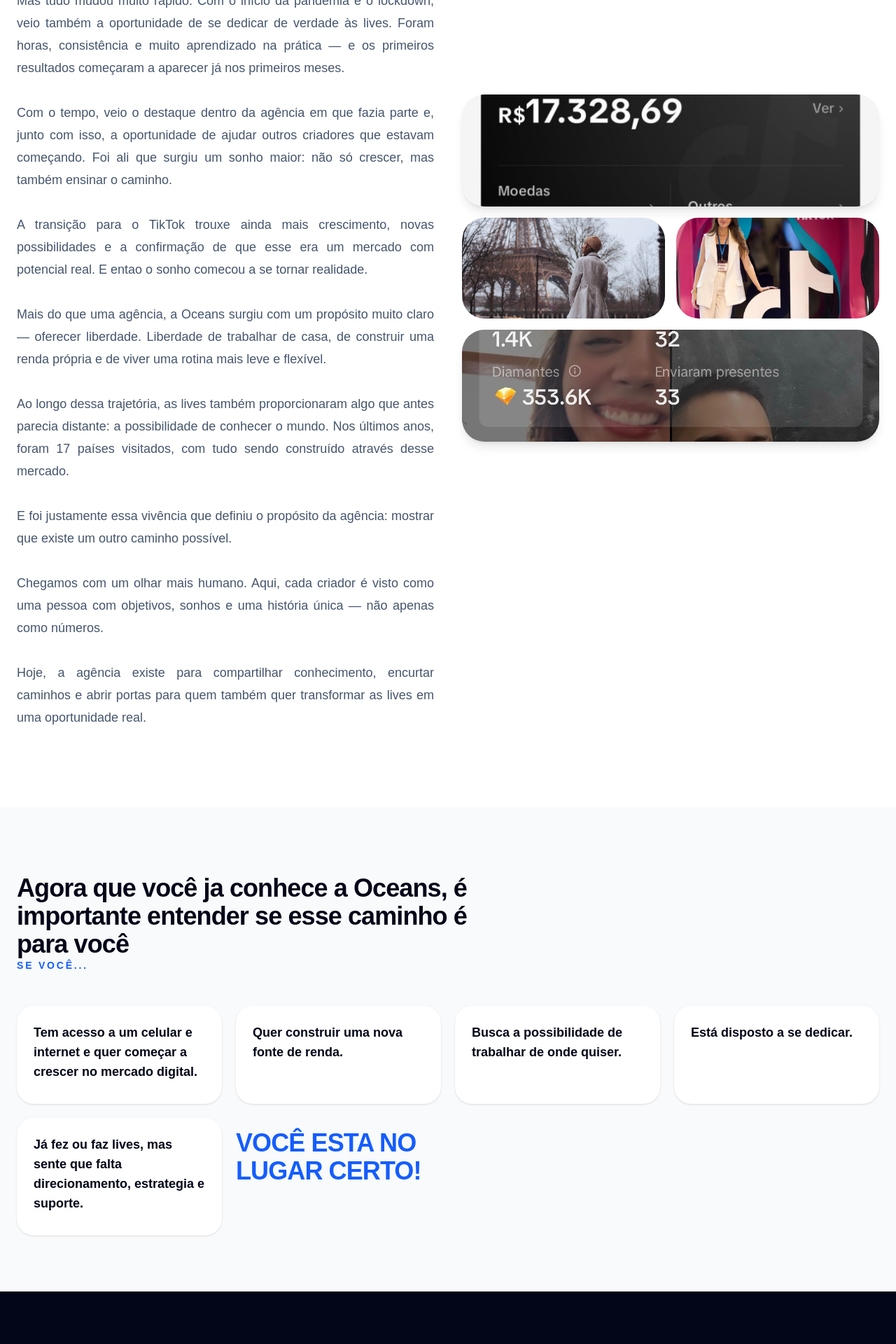
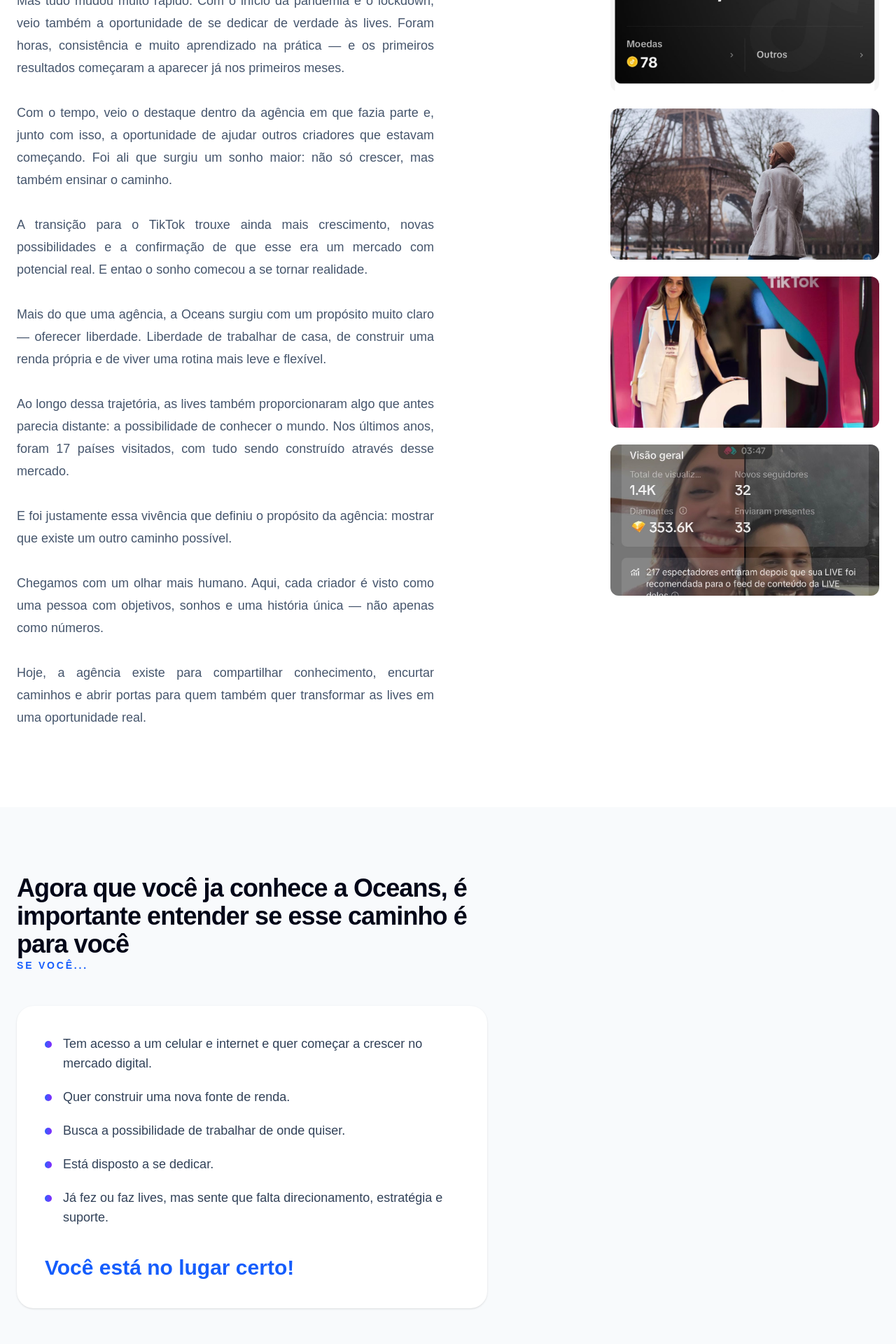
Before and after one commit to adineves/agencia-oceans, a React (Vite) app: page / in a window 1280 px wide. Shown: the part 2160-4080 px from the top of the page at 70% size. Built offline with nearby package versions, Linux system fonts and the light colour scheme.

Commit message:
Add files via upload

```diff
--- a/src/App.jsx
+++ b/src/App.jsx
@@ -24,6 +24,17 @@ export default function App() {
     );
 
     window.open(`https://wa.me/${number}?text=${msg}`, "_blank");
+  };
+
+  const showMaintenance = () => {
+  const msg = document.createElement("div");
+  msg.innerText = "Área de login em manutenção";
+  msg.className =
+    "fixed top-6 left-1/2 -translate-x-1/2 bg-black text-white px-6 py-3 rounded-full shadow-lg z-50";
+
+  document.body.appendChild(msg);
+
+  setTimeout(() => msg.remove(), 2500);
 };
 
   const nav = [
@@ -56,7 +67,15 @@ export default function App() {
           </nav>
 
           <button
-            onClick={openWhatsapp}
+            onClick={() => {
+              const msg = document.createElement("div");
+              msg.innerText = "Área de login em manutenção";
+              msg.className =
+                "fixed top-6 left-1/2 -translate-x-1/2 bg-black text-white px-6 py-3 rounded-full shadow-lg z-50";
+              document.body.appendChild(msg);
+
+              setTimeout(() => msg.remove(), 2500);
+            }}
             className="hidden rounded-full bg-gradient-to-r from-blue-600 to-violet-600 px-6 py-3 text-sm font-semibold text-white transition hover:scale-105 md:block"
           >
             Login
@@ -86,10 +105,10 @@ export default function App() {
               ))}
 
               <button
-                onClick={openWhatsapp}
+                onClick={() => alert("Área de login em manutenção")}
                 className="mt-2 rounded-full bg-gradient-to-r from-blue-600 to-violet-600 px-6 py-3 text-sm font-semibold text-white"
               >
-                WhatsApp
+                Login
               </button>
             </div>
           </div>
@@ -338,37 +357,27 @@ export default function App() {
             </p>
           </motion.div>
 
-          <div className="grid grid-cols-2 gap-4">
+          <div className="flex flex-col gap-6 w-full max-w-sm ml-auto">
 
-            {/* img1 */}
-            <div className="col-span-2 overflow-hidden rounded-[2rem] shadow-lg">
             <img
-                src="public\f1.jpeg"
-                className="h-40 w-full object-cover"
-              />
-            </div>
-
-            {/* img2 */}
-            <img
-              src="public\f2.jpeg"
-              alt=""
-              className="h-36 w-full rounded-[2rem] object-cover"
+              src="/f1.jpeg"
+              className="w-full aspect-video object-cover rounded-xl"
             />
 
-            {/* img3 */}
             <img
-              src="public\f3.jpeg"
-              alt=""
-              className="h-36 w-full rounded-[2rem] object-cover"
+              src="/f2.jpeg"
+              className="w-full aspect-video object-cover rounded-xl"
             />
 
-            {/* img4 */}
-            <div className="col-span-2 overflow-hidden rounded-[2rem] shadow-lg">
             <img
-                src="public\f4.jpeg"
-                className="h-40 w-full object-cover"
+              src="/f3.jpeg"
+              className="w-full aspect-video object-cover rounded-xl"
             />
-            </div>
+
+            <img
+              src="/f4.jpeg"
+              className="w-full aspect-video object-cover rounded-xl"
+            />
 
           </div>
         </div>
@@ -385,34 +394,41 @@ export default function App() {
             </p>
           </div>
 
-          <div className="mt-12 grid gap-5 md:grid-cols-2 xl:grid-cols-4">
+          <div className="mt-12 max-w-2xl">
+
+            <div className="rounded-3xl bg-white p-10 shadow-sm">
+
+              <ul className="space-y-5">
                 {[
-              ["Tem acesso a um celular e internet e quer começar a crescer no mercado digital."],
-              ["Quer construir uma nova fonte de renda."],
-              ["Busca a possibilidade de trabalhar de onde quiser."],
-              ["Está disposto a se dedicar."],
-              ["Já fez ou faz lives, mas sente que falta direcionamento, estrategia e suporte."]
-            ].map(([title, text]) => (
-              <div
-                key={title}
-                className="rounded-3xl bg-white p-6 shadow-sm transition hover:-translate-y-1 hover:shadow-md"
-              >
-                <h3 className="text-lg font-semibold text-slate-950">
-                  {title}
-                </h3>
-                <p className="mt-2 text-slate-600">{text}</p>
+                  "Tem acesso a um celular e internet e quer começar a crescer no mercado digital.",
+                  "Quer construir uma nova fonte de renda.",
+                  "Busca a possibilidade de trabalhar de onde quiser.",
+                  "Está disposto a se dedicar.",
+                  "Já fez ou faz lives, mas sente que falta direcionamento, estratégia e suporte."
+                ].map((item) => (
+                  <li key={item} className="flex items-start gap-4 text-lg text-slate-700">
+
+                    {/* bolinha */}
+                    <span className="mt-2.5 h-2.5 w-2.5 rounded-full bg-gradient-to-r from-blue-600 to-violet-600 shrink-0"></span>
+
+                    <span>{item}</span>
+
+                  </li>
+                ))}
+              </ul>
+
+              <p className="mt-10 text-3xl font-bold text-blue-600">
+                Você está no lugar certo!
+              </p>
+
             </div>
-            ))}
-            <p className="mt-4 text-3xl font-bold uppercase tracking-tight md:text-4xl tracking-[0.2em] text-blue-600">
-              Você esta no lugar certo!
-            </p>
           </div>
         </div>
       </section>
 
       <section id="como-funciona" className="bg-slate-950 py-20 text-white">
         <div className="mx-auto max-w-7xl px-6">
-          <div className="max-w-2xl">
+          <div className="max-w-2xl mx-auto text-center">
             <p className="text-sm font-semibold uppercase tracking-[0.2em] text-blue-300">
               Primeiros passos
             </p>
@@ -421,21 +437,27 @@ export default function App() {
             </h2>
           </div>
 
-          <div className="mt-12 grid gap-5 md:grid-cols-2 xl:grid-cols-4">
+          <div className="mt-12 flex justify-center">
+            <div className="grid gap-5 md:grid-cols-2 max-w-2xl w-full">
+
               {[
                 "Quero trabalhar para o TikTok",
                 "Quero trabalhar para o Alii",
               ].map((step, i) => (
                 <div
                   key={step}
-                className="rounded-3xl border border-white/10 bg-white/5 p-6 transition hover:bg-white/10"
+                  onClick={() => openWhatsapp(i === 0 ? "tiktok" : "alii")}
+                  className="cursor-pointer rounded-3xl border border-white/10 bg-white/5 p-6 transition hover:bg-white/10 hover:scale-[1.02] active:scale-[0.98]"
                 >
                   <div className="mb-4 flex h-11 w-11 items-center justify-center rounded-2xl bg-gradient-to-r from-blue-500 to-violet-500 text-sm font-bold text-white">
                     {String(i + 1).padStart(2, "0")}
                   </div>
+
                   <p className="text-lg font-medium">{step}</p>
                 </div>
               ))}
+
+            </div>
           </div>
         </div>
       </section>
```
Lines whose indentation alone changed are shown as unchanged.
